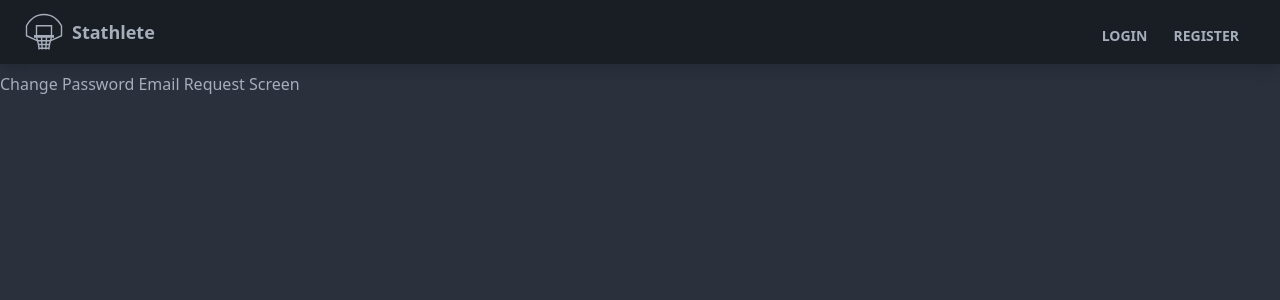
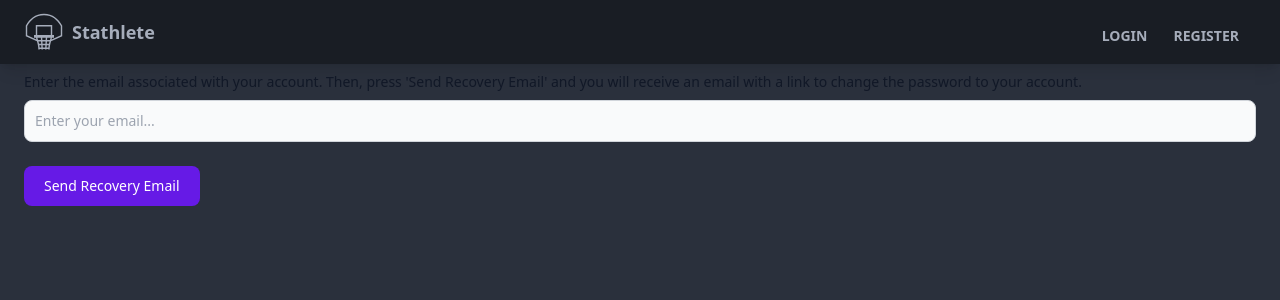
Before and after one commit to matthewleland/stathlete, a React (Vite) app in the folder frontend/: page /request in a window 1280 px wide. Shown: the top 300 px of the page. Built offline with nearby package versions, Linux system fonts and the light colour scheme.

Commit message:
Request Page styling

```diff
--- a/frontend/src/pages/Request.jsx
+++ b/frontend/src/pages/Request.jsx
@@ -2,7 +2,29 @@
 function Request() {
     return (
         <>
-            <p>Change Password Email Request Screen</p>
+            <form>
+                <div className="grid gap-6 mb-6 mx-6 md:grid-cols-1">
+                    <div>
+                        <label className="block mb-2 text-sm font-medium text-gray-900 dark:text-white">
+                            Enter the email associated with your account. Then, press 'Send Recovery Email'
+                            and you will receive an email with a link to change the password to your account.
+                        </label>
+                        <input
+                            type="text"
+                            id="email"
+                            className="bg-gray-50 border border-gray-300 text-gray-900 text-sm rounded-lg focus:ring-blue-500 focus:border-blue-500 block w-full p-2.5 dark:bg-gray-700 dark:border-gray-600 dark:placeholder-gray-400 dark:text-white dark:focus:ring-blue-500 dark:focus:border-blue-500"
+                            placeholder="Enter your email..."
+                            required
+                        ></input>
+                    </div>
+                </div>
+                <button
+                    type="submit"
+                    className="mx-6 btn-primary focus:btn-primary-focus font-medium rounded-lg text-sm w-full sm:w-auto px-5 py-2.5 text-center"
+                >
+                    Send Recovery Email
+                </button>
+            </form>
         </>
     )
   }
```
